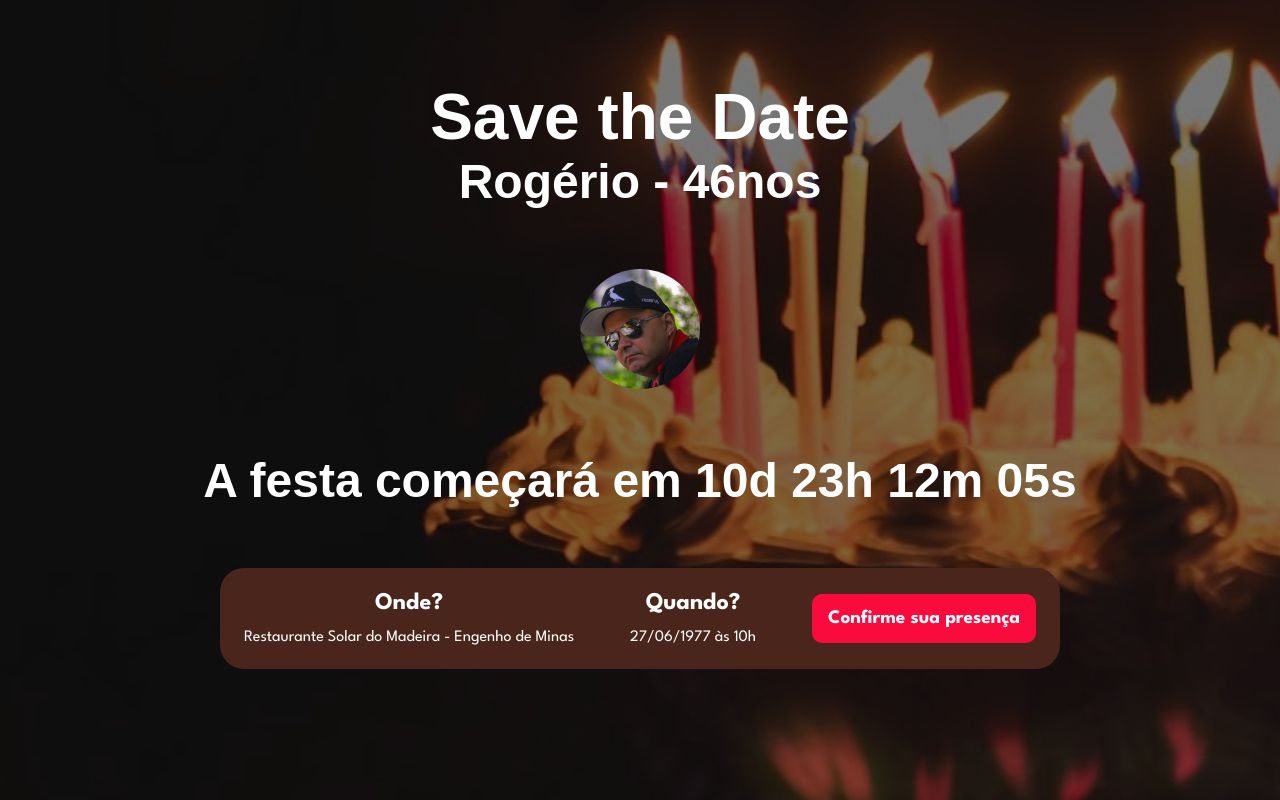
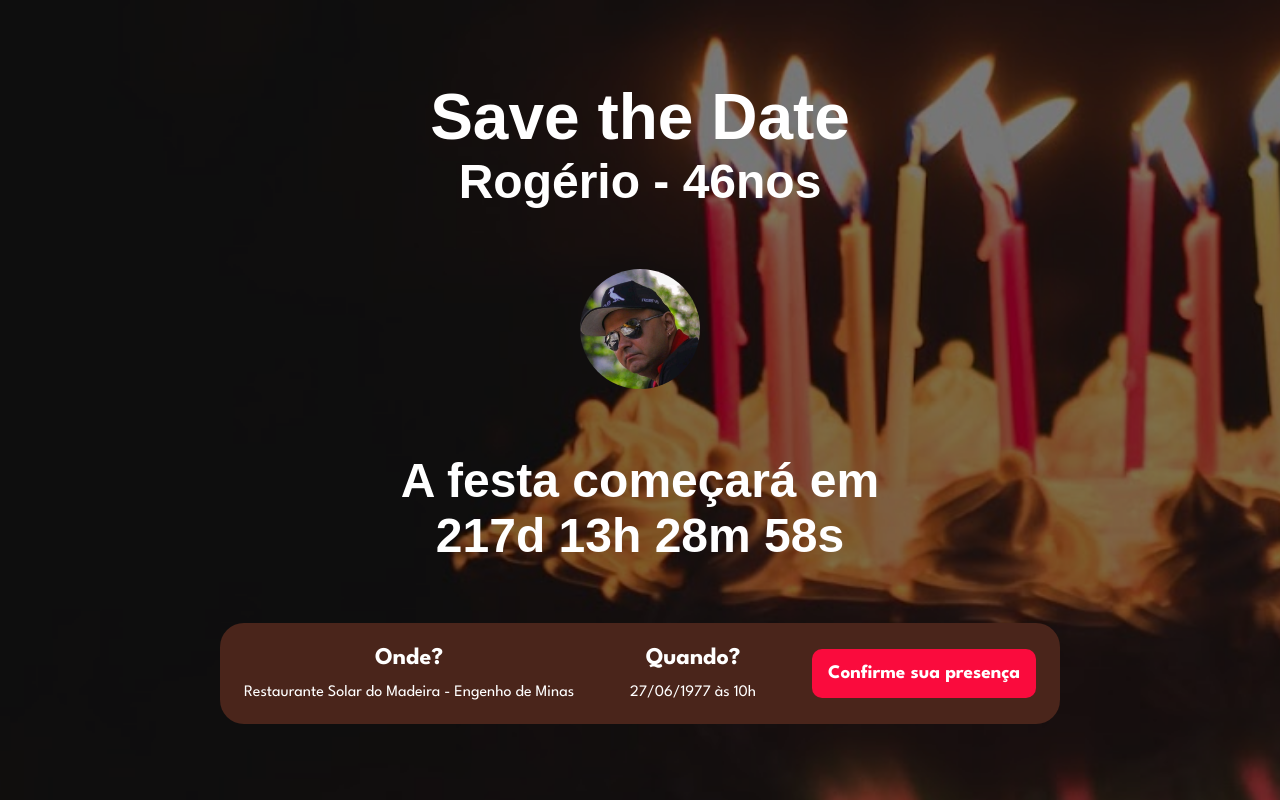
Before and after one commit to Rojerneo/exercicio-m22-eventoAniversario, a website built with Parcel: page src/index.html in a window 1280 px wide. Shown: the top 800 px of the page. Built offline with nearby package versions, Linux system fonts and the light colour scheme; a web font is replaced by a local one.

Commit message:
projeto finalizado

```diff
--- a/src/index.html
+++ b/src/index.html
@@ -17,7 +17,7 @@
             <h1 class="hero__title">Rogério - 46nos</h1>
             <img class="hero__foto-perfil" src="images/rogerio.png" alt="Foto Rogerio">
             <h1 class="hero__title">
-                A festa começará em 10d 23h 12m 05s
+                A festa começará em<br><span id="contador" class="hero__countdown"></span>
             </h1>
             <div class="hero__info">
                 <ul class="hero__info__list">
--- a/src/scripts/main.js
+++ b/src/scripts/main.js
@@ -1 +1,28 @@
 AOS.init();
+
+const dataAniversario = new Date('jun 27, 2024 10:00:00')
+const timeStampAniversario = dataAniversario.getTime();
+
+const contadorHoras = setInterval(function() {
+    const now = new Date();
+    const timeStampNow = now.getTime();
+
+    const tempoAteAniversario = timeStampAniversario - timeStampNow;
+
+    const diaMs = 1000 * 60 * 60 *24;
+    const horasMs = 1000 * 60 * 60;
+    const minMs = 1000 * 60;
+
+    const diasAteAniversario = Math.floor(tempoAteAniversario / diaMs);
+    const horasAteAniversario = Math.floor((tempoAteAniversario % diaMs) / horasMs);
+    const minsAteAniversario = Math.floor((tempoAteAniversario % horasMs) / minMs);
+    const segsAteAniversario = Math.floor((tempoAteAniversario % minMs) / 1000);
+
+    document.getElementById('contador').innerHTML = `${diasAteAniversario}d ${horasAteAniversario}h ${minsAteAniversario}m ${segsAteAniversario}s`;
+
+    if(tempoAteAniversario < 0) {
+        clearInterval(contadorHoras);
+        document.getElementById('contador').innerHTML = "A festa já acabou! Ano que vem tem mais... até lá!"
+    }
+
+}, 1000)
--- a/src/styles/_hero.scss
+++ b/src/styles/_hero.scss
@@ -36,6 +36,12 @@
         &--big {
             font-size: 4em;
         }
+    }
+
+    &__countdown {
+        font-family: 'Rampart One', sans-serif;
+        font-size: 1em;
+        color: #fff;
     }
 
     &__info {
```
